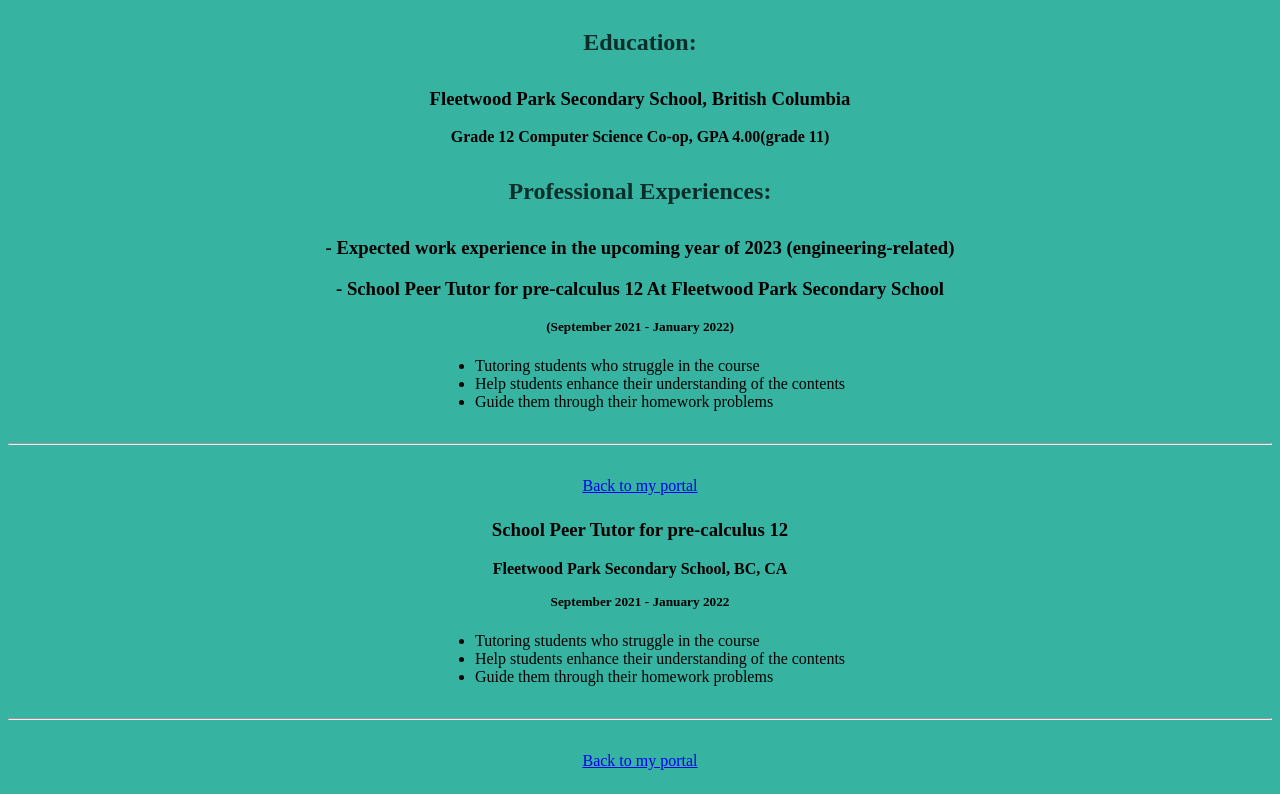
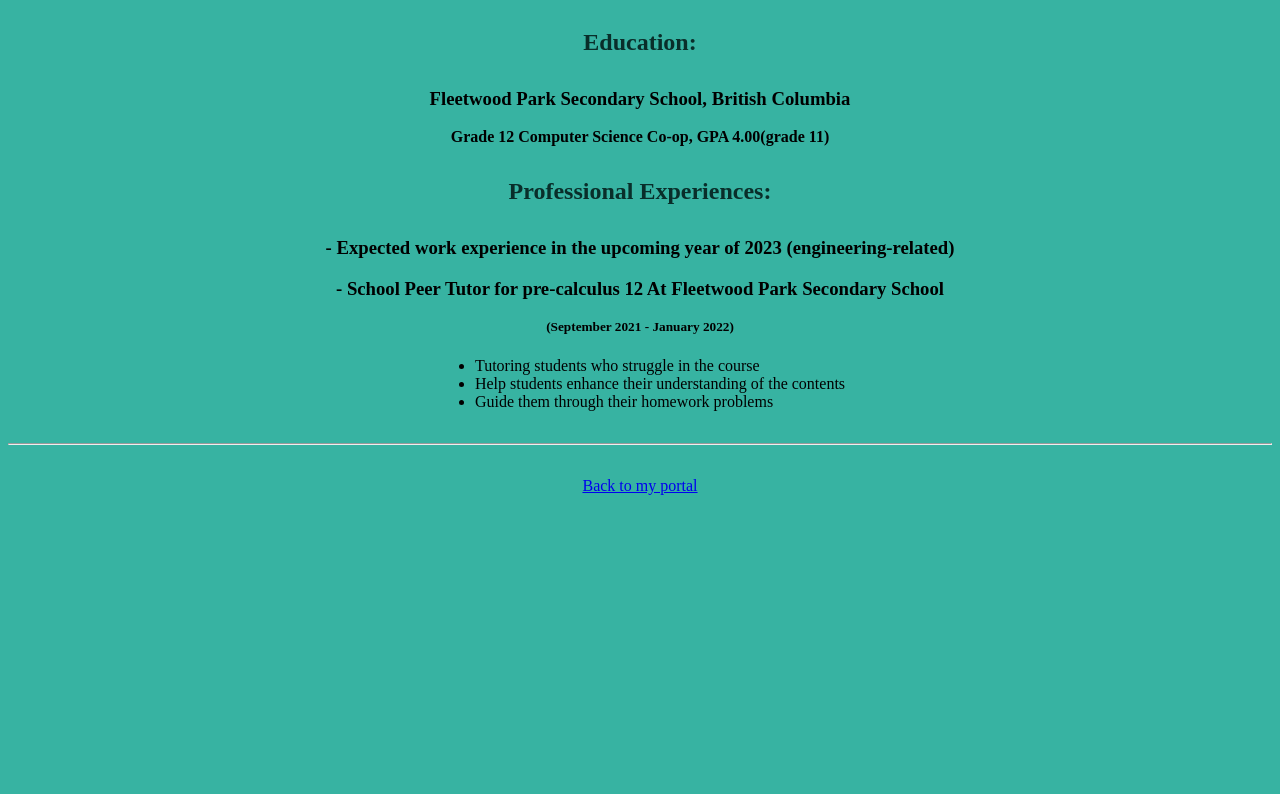
Before and after one commit to jasondai597/jasondai597.github.io, a plain HTML site: page resume.html in a window 1280 px wide. Shown: the part 521-1315 px from the top of the page. After the commit the page ends 1040 px from the top, so only its background shows below. Drawn offline with Linux system fonts and the light colour scheme.

Commit message:
Update resume.html

```diff
--- a/resume.html
+++ b/resume.html
@@ -51,22 +51,3 @@
   </footer>
 
 </html>
-
-
-    <h3>School Peer Tutor for pre-calculus 12</h3>
-    <h4>Fleetwood Park Secondary School, BC, CA</h4>
-    <h5>September 2021 - January 2022</h5>
-      <ul>
-        <li>Tutoring students who struggle in the course</li>
-        <li>Help students enhance their understanding of the contents</li>
-        <li>Guide them through their homework problems</li>
-      </ul>
-
-  </body>
-
-  <footer>
-  <hr>
-  <p><a href="index.html">Back to my portal</a><p>
-  </footer>
-
-</html>
```
